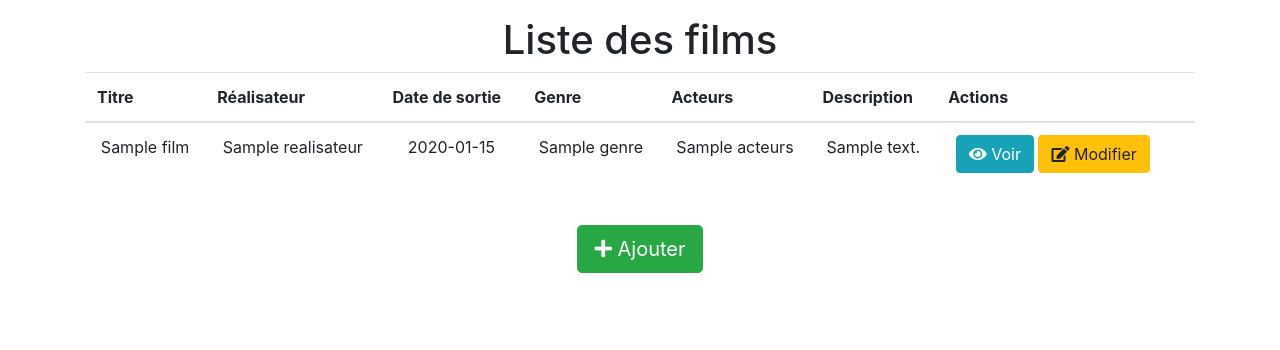
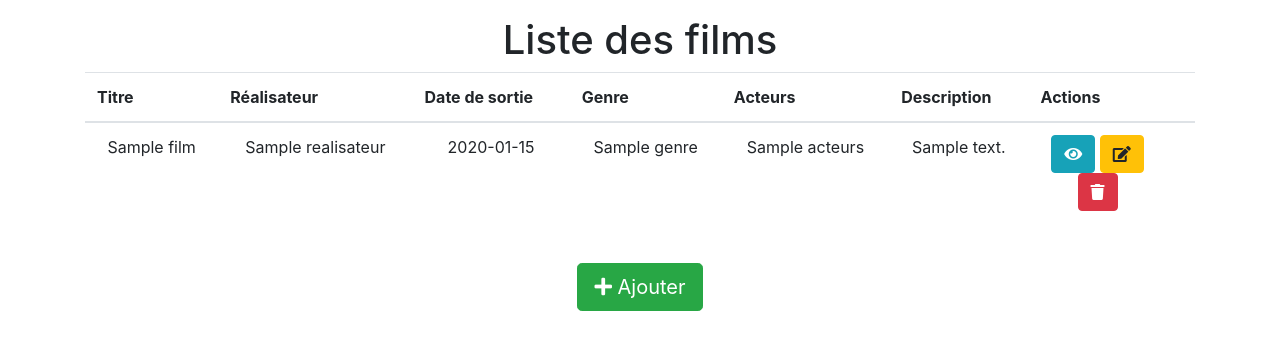
Before and after one commit to eBOURHIS/CinePlace-Symfony, a Symfony app: template templates/film/index.html.twig in a window 1280 px wide. Shown: the part 56-406 px from the top of the page. Run offline with Twig, Linux system fonts and the light colour scheme; the template is opened without the code that fills it: most values are stand-ins (such as "Sample title", 1, 10 or a date in 2020); some libraries are stand-ins or nearby versions.

Commit message:
add delete

```diff
--- a/src/Controller/FilmController.php
+++ b/src/Controller/FilmController.php
@@ -84,7 +84,6 @@ class FilmController extends AbstractController
             $entityManager->remove($film);
             $entityManager->flush();
         }
-
         return $this->redirectToRoute('film_index');
     }
 }
--- a/src/Controller/RegistrationController.php
+++ b/src/Controller/RegistrationController.php
@@ -4,12 +4,12 @@ namespace App\Controller;
 
 use App\Form\UserCreate;
 use App\Entity\User;
-use Symfony\Bundle\FrameworkBundle\Controller\Controller;
+use Symfony\Bundle\FrameworkBundle\Controller\AbstractController;
 use Symfony\Component\HttpFoundation\Request;
 use Symfony\Component\Routing\Annotation\Route;
 use Symfony\Component\Security\Core\Encoder\UserPasswordEncoderInterface;
 
-class RegistrationController extends Controller
+class RegistrationController extends AbstractController
 {
     /**
      * @Route("/register", name="user_registration")
--- a/src/Controller/SecurityController.php
+++ b/src/Controller/SecurityController.php
@@ -2,12 +2,12 @@
 
 namespace App\Controller;
 
-use Symfony\Bundle\FrameworkBundle\Controller\Controller;
+use Symfony\Bundle\FrameworkBundle\Controller\AbstractController;
 use Symfony\Component\HttpFoundation\Request;
 use Symfony\Component\Routing\Annotation\Route;
 use Symfony\Component\Security\Http\Authentication\AuthenticationUtils;
 
-class SecurityController extends Controller
+class SecurityController extends AbstractController
 {
     /**
      * @Route("/login", name="login")
--- a/templates/film/_delete_form.html.twig
+++ b/templates/film/_delete_form.html.twig
@@ -1,5 +1,5 @@
-<form method="post" action="{{ path('film_delete', {'id': film.id}) }}" onsubmit="return confirm('Are you sure you want to delete this item?');">
+<form method="post" action="{{ path('film_delete', {'id': film.id}) }}" onsubmit="return confirm('Voulez-vous vraiment supprimer ce film ?');">
     <input type="hidden" name="_method" value="DELETE">
     <input type="hidden" name="_token" value="{{ csrf_token('delete' ~ film.id) }}">
-    <button class="btn btn-danger">Supprimer</button>
+    <button class="btn btn-danger" title="Supprimer"><i class="fas fa-trash"></i></button>
 </form>
--- a/templates/film/index.html.twig
+++ b/templates/film/index.html.twig
@@ -31,8 +31,9 @@
                     <td>{{ film.Acteurs }}</td>
                     <td>{{ film.Description }}</td>
                     <td>
-                        <a class="btn btn-info" href="{{ path('film_show', {'id': film.id}) }}" title="Voir"><i class="fas fa-eye"></i> Voir</a>
-                    <a class="btn btn-warning" href="{{ path('film_edit', {'id': film.id}) }}" title="Modifier"><i class="fas fa-edit"></i> Modifier</a>
+                    <a class="btn btn-info" href="{{ path('film_show', {'id': film.id}) }}" title="Voir"><i class="fas fa-eye"></i></a>
+                    <a class="btn btn-warning" href="{{ path('film_edit', {'id': film.id}) }}" title="Modifier"><i class="fas fa-edit"></i></a>
+                    {{ include('film/_delete_form.html.twig') }}
                 </td>
                 </tr>
             {% else %}
--- a/templates/user/_delete_form.html.twig
+++ b/templates/user/_delete_form.html.twig
@@ -1,5 +1,5 @@
-<form method="post" action="{{ path('user_delete', {'id': user.id}) }}" onsubmit="return confirm('Are you sure you want to delete this item?');">
+<form method="post" action="{{ path('user_delete', {'id': user.id}) }}" onsubmit="return confirm('Voulez-vous vraiment supprimer cet utilisateur ?');">
     <input type="hidden" name="_method" value="DELETE">
     <input type="hidden" name="_token" value="{{ csrf_token('delete' ~ user.id) }}">
-    <button class="btn">Delete</button>
+    <button class="btn btn-danger" title="Supprimer"><i class="fas fa-trash"></i></button>
 </form>
--- a/templates/user/index.html.twig
+++ b/templates/user/index.html.twig
@@ -25,8 +25,9 @@
                 <td>{{ user.roles ? user.roles|join(', ') : '' }}</td>
                 <td>{{ user.films.count }}</td>
                 <td>
-                    <a class="btn btn-info" href="{{ path('user_show', {'id': user.id}) }}" title="Voir"><i class="fas fa-eye"></i> Voir</a>
-                    <a class="btn btn-warning" href="{{ path('user_edit', {'id': user.id}) }}" title="Modifier"><i class="fas fa-edit"></i> Modifier</a>
+                    <a class="btn btn-info" href="{{ path('user_show', {'id': user.id}) }}" title="Voir"><i class="fas fa-eye"></i></a>
+                    <a class="btn btn-warning" href="{{ path('user_edit', {'id': user.id}) }}" title="Modifier"><i class="fas fa-edit"></i></a>
+                    {{ include('user/_delete_form.html.twig') }}
                 </td>
             </tr>
         {% else %}
```
Also changed, not shown: src/Migrations/Version20190202105831.php (deleted, +0 -31 lines).
